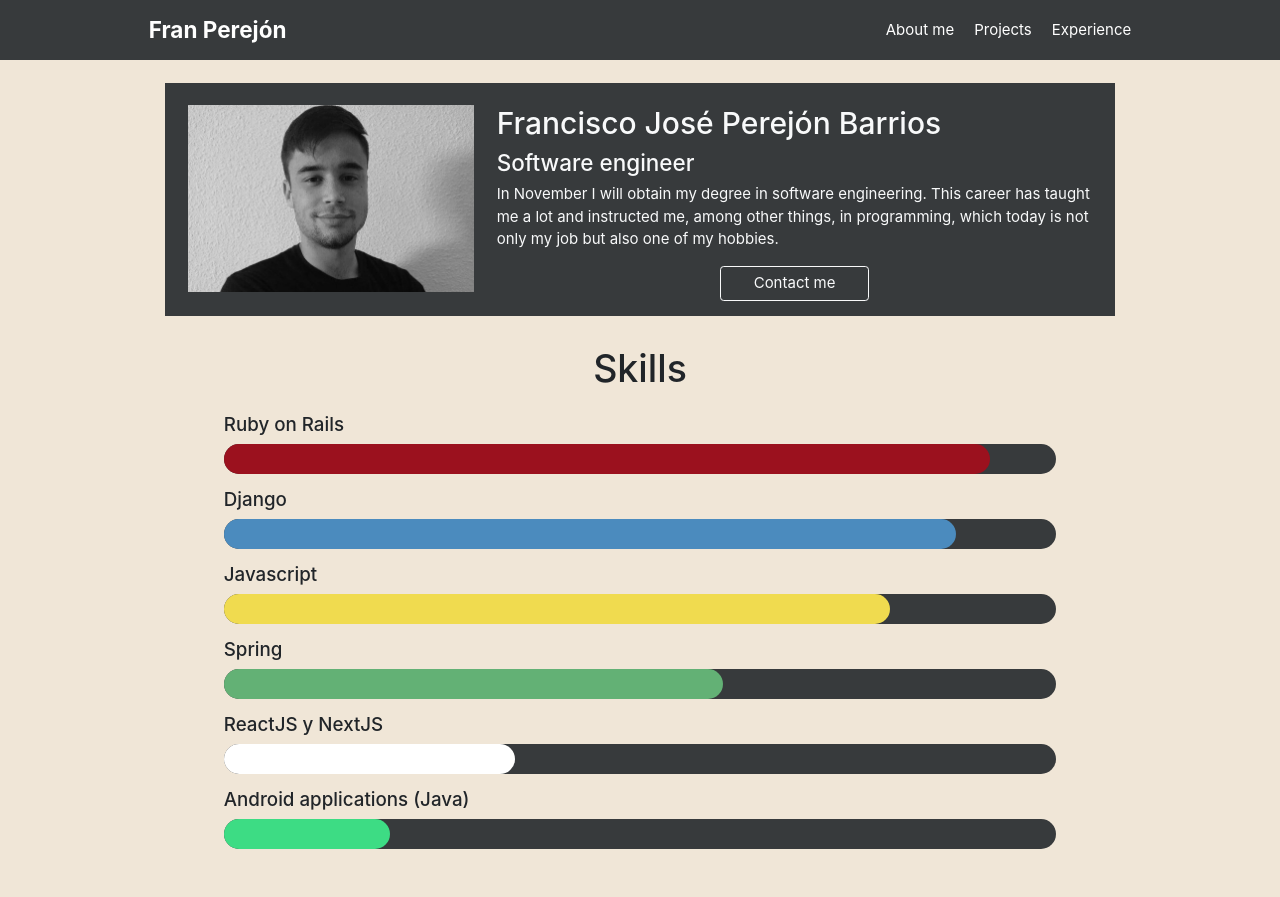
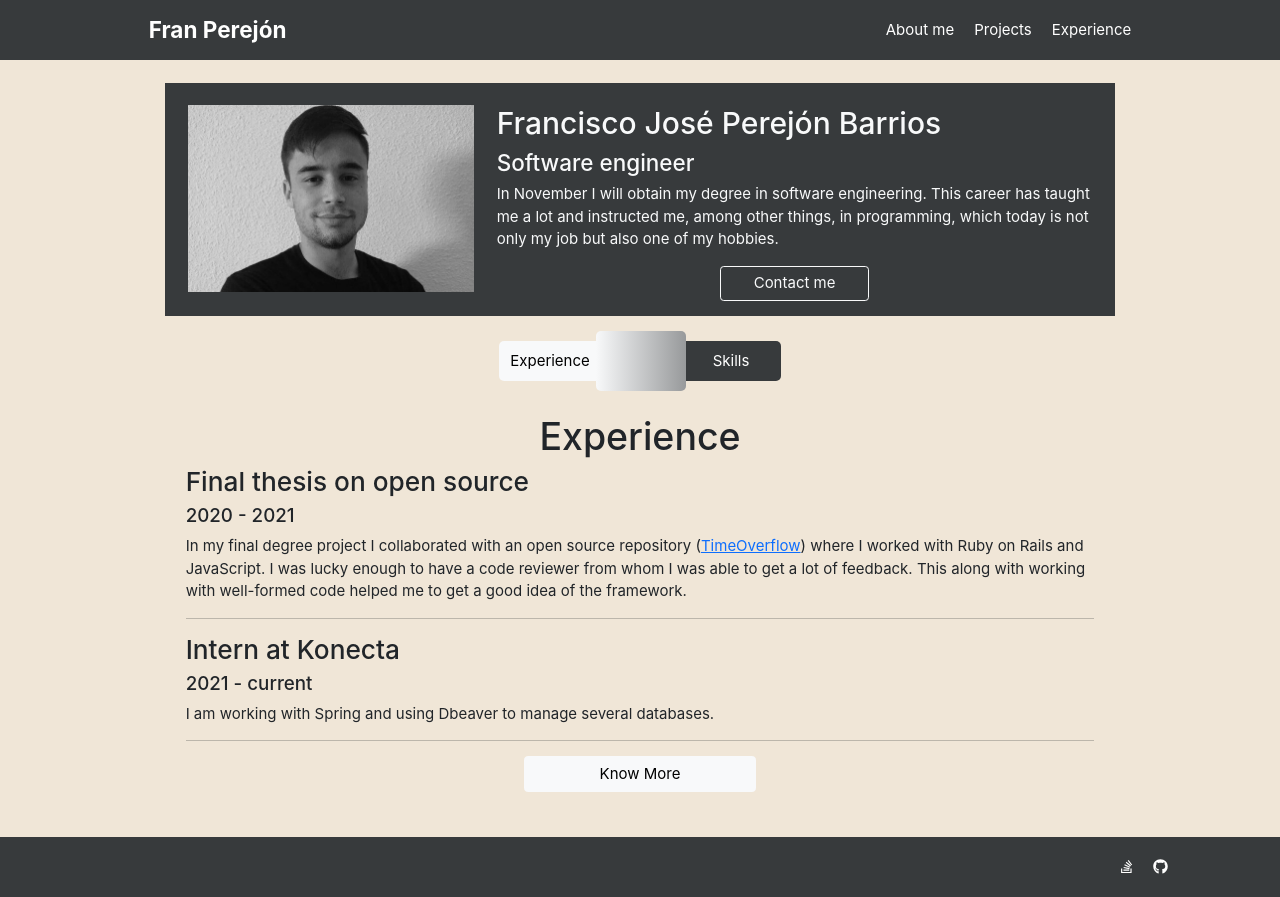
Before and after one commit to franpb14/portfolio, a Next.js app: page / in a window 1280 px wide. Before the commit the page ends 849 px from the top, so only its background shows below. Built offline with nearby package versions, Linux system fonts and the light colour scheme.

Commit message:
feat: se han añadido la experiencia, las habilidades y un footer simple.

```diff
--- /dev/null
+++ b/components/botonExperienceSkill.js
@@ -0,0 +1,81 @@
+import 'bootstrap/dist/css/bootstrap.css'
+import React, { useState, useEffect } from 'react';
+import Skills from './skills';
+import Experience from './experience';
+
+function BotonExperienceSkill(props) {
+
+  const [mostrandoSkills, setMostrandoSkills] = useState(false);
+
+  useEffect(() => {
+    let rqExperience = document.getElementById("rqExperience");
+    let rqSkills = document.getElementById("rqSkills");
+    if(document.getElementById("containerExperience")){
+      setTimeout(()=>{document.getElementById("containerExperience").style.opacity = "1"},10);
+
+    }
+
+    let square = document.getElementById("sqSkills");
+    function cambiaColores(elskill, elSquare, elExperience) {
+      if(mostrandoSkills && !elskill || elSquare && mostrandoSkills || elExperience){
+        square.style.backgroundPosition = "center left";
+        setTimeout(()=>posicionaBarras(false),10);
+        setMostrandoSkills(false);
+      } else {
+        square.style.backgroundPosition = "center right";
+        setTimeout(()=>posicionaBarras(true),10);
+        setMostrandoSkills(true);
+
+      }
+    }
+    function posicionaBarras(mostrarBarras){
+      let barras = document.querySelectorAll(".barra");
+      let porcentajes = ["92%", "88%", "80%", "60%", "35%", "20%"]
+      let i=0;
+      if(mostrarBarras) {
+        document.getElementById("containerSkills").style.opacity = "1";
+        barras.forEach(el => {
+          el.style.width=porcentajes[i];
+          i++;
+        });
+      } else {
+        let containerExperience = document.getElementById("containerExperience");
+        setTimeout(()=>{
+          containerExperience.style.transition = "1s";
+          containerExperience.style.opacity = "1";
+        }, 100);
+
+      }
+
+    }
+    rqExperience.onclick = () => cambiaColores(false, false, true);
+    rqSkills.onclick = () => cambiaColores(true, false, false);
+    square.onclick = () => cambiaColores(false, true, false);
+  });
+
+  return (
+    <div className="container">
+    <div className="row justify-content-center ">
+      <div className="col-12 text-center">
+          <div className="row justify-content-center">
+            <div id="rqExperience">
+              <div id="linkExperience">Experience</div>
+            </div>
+            <div id="sqSkills">
+            </div>
+            <div id="rqSkills">
+                <div id="linkSkills">Skills</div>
+              </div>
+          </div>
+        </div>
+      </div>
+
+    {mostrandoSkills?
+    <Skills></Skills>
+    :
+    <Experience></Experience>
+    }
+    </div>
+  )
+}
+export default BotonExperienceSkill;
--- /dev/null
+++ b/components/experience.js
@@ -0,0 +1,33 @@
+import 'bootstrap/dist/css/bootstrap.css'
+
+export default function Experience() {
+  return (
+    <div id="containerExperience" className="container mt-4">
+      <div className="row justify-content-center">
+        <div className=" bg-out col-10">
+            <div className="row justify-content-center">
+              <h1 className="text-center">Experience</h1>
+
+            </div>
+
+                <h3>Final thesis on open source</h3>
+                <h5>2020 - 2021</h5>
+                <p>In my final degree project I collaborated with an open source repository (
+                  <a href="https://github.com/coopdevs/TimeOverflow">TimeOverflow</a>) where I worked with Ruby on Rails and JavaScript.
+                  I was lucky enough to have a code reviewer from whom I was able to get a lot of feedback.
+                  This along with working with well-formed code helped me to get a good idea of the framework. </p>
+                <hr></hr>
+
+                <h3>Intern at Konecta</h3>
+                <h5>2021 - current</h5>
+                <p>I am working with Spring and using Dbeaver to manage several databases.</p>
+                <hr></hr>
+
+                <div className="row justify-content-center">
+                  <a className="btn col-sm-3 col-6 btn-light" href="">Know More</a></div>
+                </div>
+              </div>
+
+        </div>
+  )
+}
--- /dev/null
+++ b/components/footer.js
@@ -0,0 +1,27 @@
+import 'bootstrap/dist/css/bootstrap.css'
+import { faGithub, faStackOverflow } from '@fortawesome/free-brands-svg-icons'
+import { FontAwesomeIcon } from '@fortawesome/react-fontawesome'
+
+export default function Header() {
+  return (
+    <div className="container-fluid mt-5">
+      <div className="row justify-content-center">
+        <header className="col-sm-12">
+          <div className="container">
+            {//<a href="" className="logo">Thanks</a>
+            }
+            <input id="nav" type="checkbox"/>
+            <label htmlFor="nav"></label>
+
+            <nav>
+              <ul>
+                <li><a target="_blank" href="https://stackoverflow.com/users/15076357/fran-perej%c3%b3n"><FontAwesomeIcon icon={faStackOverflow}></FontAwesomeIcon></a></li>
+                <li><a target="_blank" href="https://github.com/franpb14"><FontAwesomeIcon icon={faGithub}></FontAwesomeIcon></a></li>
+              </ul>
+            </nav>
+          </div>
+        </header>
+      </div>
+    </div>
+  )
+}
--- a/components/skill.js
+++ b/components/skill.js
@@ -4,15 +4,18 @@ import React, { useState, useEffect } from 'react';
 function Skill(props) {
 
   useEffect(() => {
-    document.getElementById("barra"+props.nameS).style.backgroundColor = props.color;
-    console.log(document.getElementById("barra"+props.nameS));
+
+    let barra = document.getElementById("barra"+props.nameS);
+    barra.style.backgroundColor = props.color;
+    barra.style.transition = props.transition;
+
   });
 
   return (
-    <div className="col-9 mt-3">
+    <div className="col-12 mt-3">
       <h5>{props.nameS}</h5>
       <div className="barraTotal col-12">
-        <div id={"barra"+props.nameS} className="barra" style={{width: `${props.lvl}`}}></div>
+        <div id={"barra"+props.nameS} className="barra" style={{width: '0px'}}></div>
       </div>
     </div>
   )
--- a/components/skills.js
+++ b/components/skills.js
@@ -3,18 +3,19 @@ import Skill from './skill.js'
 
 export default function Skills() {
   return (
-    <div className="container">
-      <div className="row justify-content-center">
-        <h1 className="text-center mt-3">Skills</h1>
-      </div>
-      <div className="row justify-content-center">
-        <Skill nameS="Ruby on Rails" lvl="92%" color="#9B111E"></Skill>
-        <Skill nameS="Django" lvl="88%" color="#4B8BBE"></Skill>
-        <Skill nameS="Javascript" lvl="80%" color="#F0DB4F"></Skill>
-        <Skill nameS="Spring" lvl="60%" color="#63b175"></Skill>
-        <Skill nameS="ReactJS y NextJS" lvl="35%" color="white"></Skill>
-        <Skill nameS="Android applications (Java)" lvl="20%" color="#3DDC84"></Skill>
-      </div>
+    <div id="containerSkills" className="container mt-3 col-10">
+        <div className="row justify-content-center">
+          <h1 className="text-center">Skills</h1>
+        </div>
+        <div className="row justify-content-center  mb-4">
+          <Skill nameS="Ruby on Rails" color="#9B111E" transition="1s"></Skill>
+          <Skill nameS="Django" color="#4B8BBE" transition="1s 0.25s"></Skill>
+          <Skill nameS="Javascript" color="#F0DB4F" transition="1s 0.5s"></Skill>
+          <Skill nameS="Spring" color="#63b175" transition="1s 0.75s"></Skill>
+          <Skill nameS="ReactJS y NextJS" color="white" transition="1s 1s"></Skill>
+          <Skill nameS="Android applications (Java)"  color="#3DDC84" transition="1s 1.25s"></Skill>
+        </div>
+
     </div>
   )
 }
--- a/package.json
+++ b/package.json
@@ -8,6 +8,10 @@
     "start": "next start"
   },
   "dependencies": {
+    "@fortawesome/fontawesome-svg-core": "^1.2.35",
+    "@fortawesome/free-brands-svg-icons": "^5.15.3",
+    "@fortawesome/free-solid-svg-icons": "^5.15.3",
+    "@fortawesome/react-fontawesome": "^0.1.14",
     "bootstrap": "^5.0.0-beta3",
     "next": "10.x",
     "react": "17.x",
--- a/pages/index.js
+++ b/pages/index.js
@@ -3,9 +3,12 @@ import 'bootstrap/dist/css/bootstrap.css'
 import Header from '../components/header.js'
 import Presentacion from '../components/presentacion.js'
 import Skills from '../components/skills.js'
+import BotonExperienceSkill from '../components/botonExperienceSkill.js'
 import { useEffect, useState } from 'react';
+import Footer from '../components/footer'
 
 export default function Home() {
+
   return (
     <div className="b-nw">
       <Head>
@@ -17,7 +20,10 @@ export default function Home() {
       </div>
       <Presentacion></Presentacion>
       <div className="mt-3"></div>
-      <Skills></Skills>
+      <BotonExperienceSkill></BotonExperienceSkill>
+      <div className="mt-3"></div>
+      <Footer></Footer>
+
 
     </div>
   )
--- a/styles/globals.css
+++ b/styles/globals.css
@@ -141,3 +141,100 @@ nav a {
 img {
   width: 100%;
 }
+
+#sqExperience {
+  height: 60px;
+  width: 30px;
+  background-color: #f8f9fa;
+  float: right;
+
+  margin-left: 0px !important;
+}
+
+#rqExperience {
+  position: relative;
+  display: table;
+  border-radius: 5px;
+  margin-right: -5px !important;
+  margin-left: 0px !important;
+  width: 100px;
+  height: 40px;
+  color: black;
+  margin: auto;
+  cursor: pointer;
+  background-color: #f8f9fa;
+}
+
+#linkExperience {
+  display: table-cell;
+  vertical-align: middle;
+  margin-left: 0px !important;
+}
+
+#sqSkills {background-image: linear-gradient(to right, #f8f9fa 0%, #373a3c  100%)}
+#sqSkills {
+  cursor: pointer;
+  height: 60px;
+  width: 90px;
+  transition: 0.5s;
+  background-size: 200% auto;
+  color: white;
+  z-index: 99;
+  border-radius: 10px;
+  display: block;
+  position: relative;
+  float: left;
+  border-radius: 5px;
+  align-items: center;
+ }
+
+ #sqSkills:hover {
+   background-position:  right center ; /* change the direction of the change here */
+   color: #fff;
+   text-decoration: none;
+ }
+
+@media only screen and (max-width: 300px) {
+  #sqSkills {
+    width: 20px;
+  }
+}
+#rqSkills {
+  position: relative;
+  display: table;
+  border-radius: 5px;
+  margin-right: 0 !important;
+  margin-left: -5px !important;
+  width: 100px;
+  height: 40px;
+  color: white;
+  cursor: pointer;
+  margin: auto;
+  background-color: #373a3c;
+}
+
+#linkSkills {
+  display: table-cell;
+  vertical-align: middle;
+
+  margin-left: 0px !important;
+}
+
+#containerSkills {
+  opacity: 0;
+  transition: 1s;
+}
+
+#containerExperience {
+  opacity: 0;
+  transition: 1s;
+}
+
+.card {
+  background-color: #F0E6D7 !important;
+}
+
+li span {
+  display: inline-table;
+  vertical-align: middle;
+}
```
Also changed, not shown: 1 other file (tests, documents, lock files or other folders).
